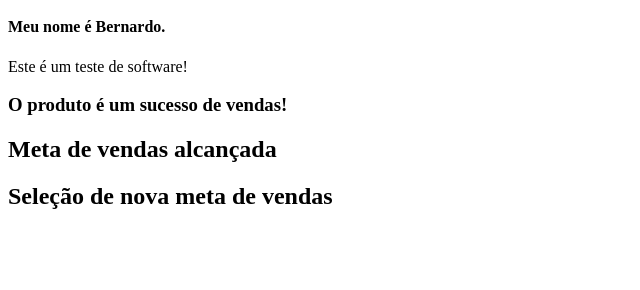
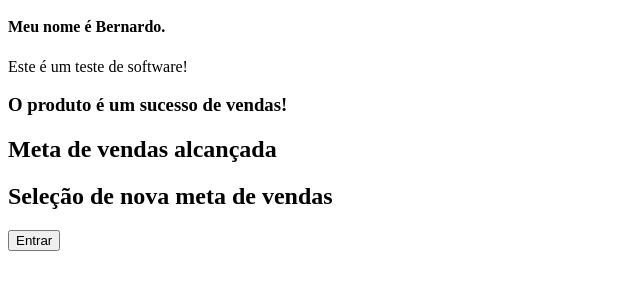
Before and after one commit to bernardoaugustocd/PROJETO-WEB-FRONT, a plain HTML site: page Index.html in a window 1280 px wide. Shown: the part 48-338 px from the top of the page, without its empty margins (0-640 px from the left). Drawn offline with Linux system fonts and the light colour scheme.

Commit message:
PROJETO_WEB_FRONT :BernardoAugusto | add botão.

```diff
--- a/Index.html
+++ b/Index.html
@@ -9,3 +9,4 @@
 <h3>O produto é um sucesso de vendas!</h3>
 <h2>Meta de vendas alcançada</h2>
 <h2>Seleção de nova meta de vendas<h2/>
+<button />Entrar
```
